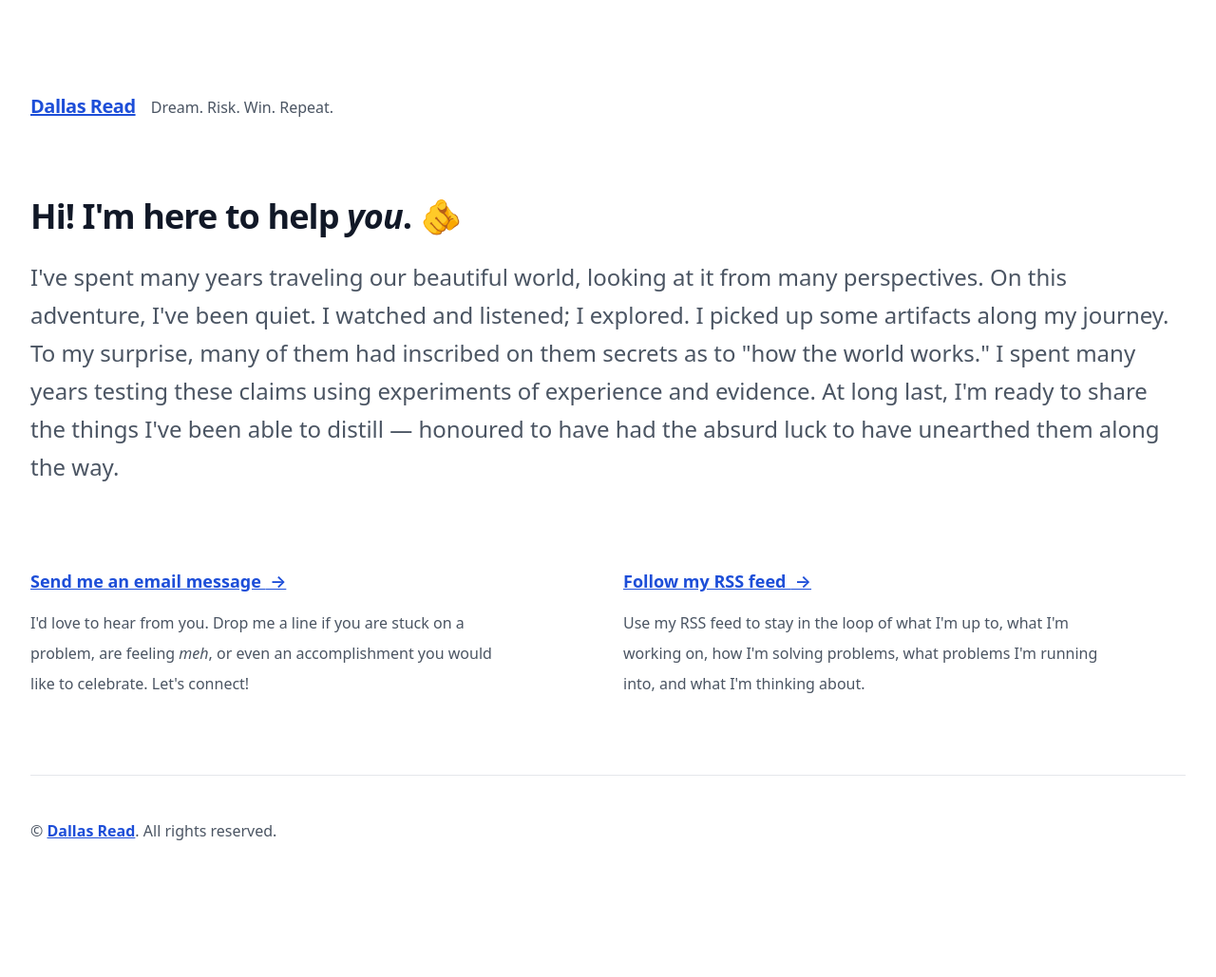
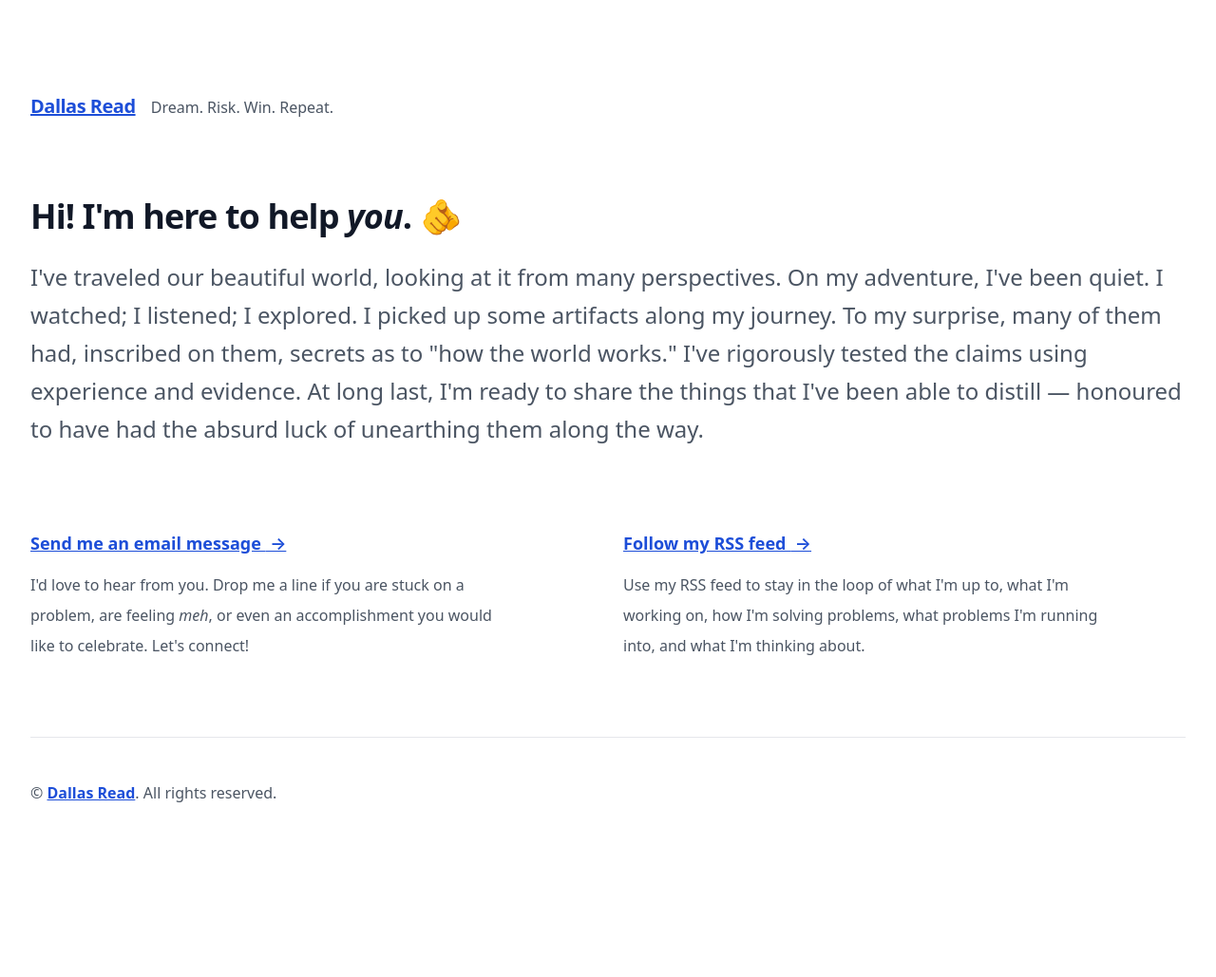
Before and after one commit to dallasread/www.dallasread.com, a Jekyll site: the page built from index.html, in a window 1280 px wide. Shown: the whole page at 95% size. Built offline with Jekyll 4.4.1, drawn with Linux system fonts in a browser that asks for light colours; after the commit the page ends 989 px from its top, so only the background shows below that.

Commit message:
Tweak blurb

```diff
--- a/index.html
+++ b/index.html
@@ -10,13 +10,13 @@ description: Let's talk product development, technical decisions, and shipping
   </h1>
 
   <p class="mt-6 text-2xl leading-10 text-gray-600">
-    I've spent many years traveling our beautiful world, looking at it from many perspectives.
-    On this adventure, I've been quiet.
-    I watched and listened; I explored.
+    I've traveled our beautiful world, looking at it from many perspectives.
+    On my adventure, I've been quiet.
+    I watched; I listened; I explored.
     I picked up some artifacts along my journey.
-    To my surprise, many of them had inscribed on them secrets as to "how the world works."
-    I spent many years testing these claims using experiments of experience and evidence.
-    At long last, I'm ready to share the things I've been able to distill &mdash; honoured to have had the absurd luck to have unearthed them along the way.
+    To my surprise, many of them had, inscribed on them, secrets as to "how the world works."
+    I've rigorously tested the claims using experience and evidence.
+    At long last, I'm ready to share the things that I've been able to distill &mdash; honoured to have had the absurd luck of unearthing them along the way.
   </p>
 
   <!-- <dl class="mt-20 space-y-16 sm:grid sm:grid-cols-2 sm:gap-x-6 sm:gap-y-16 sm:space-y-0 lg:grid-cols-3 lg:gap-x-10">
```
